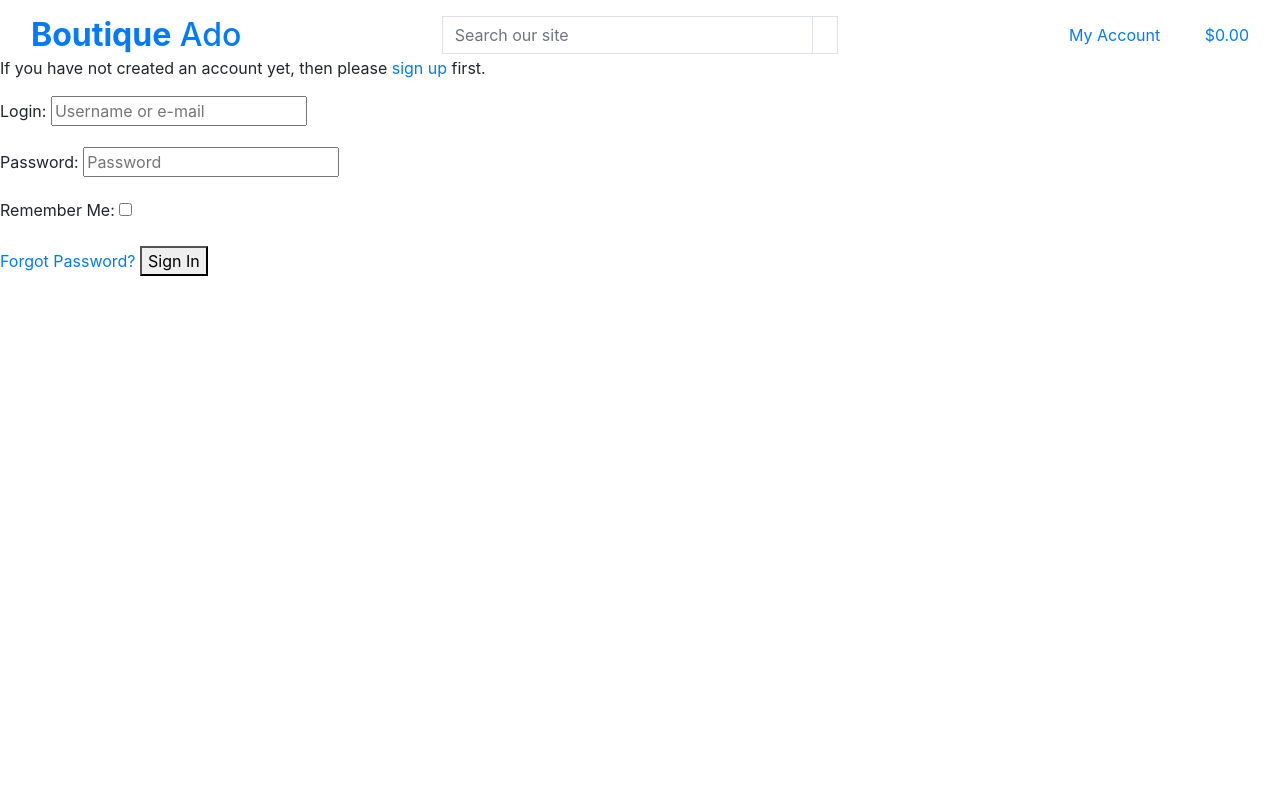
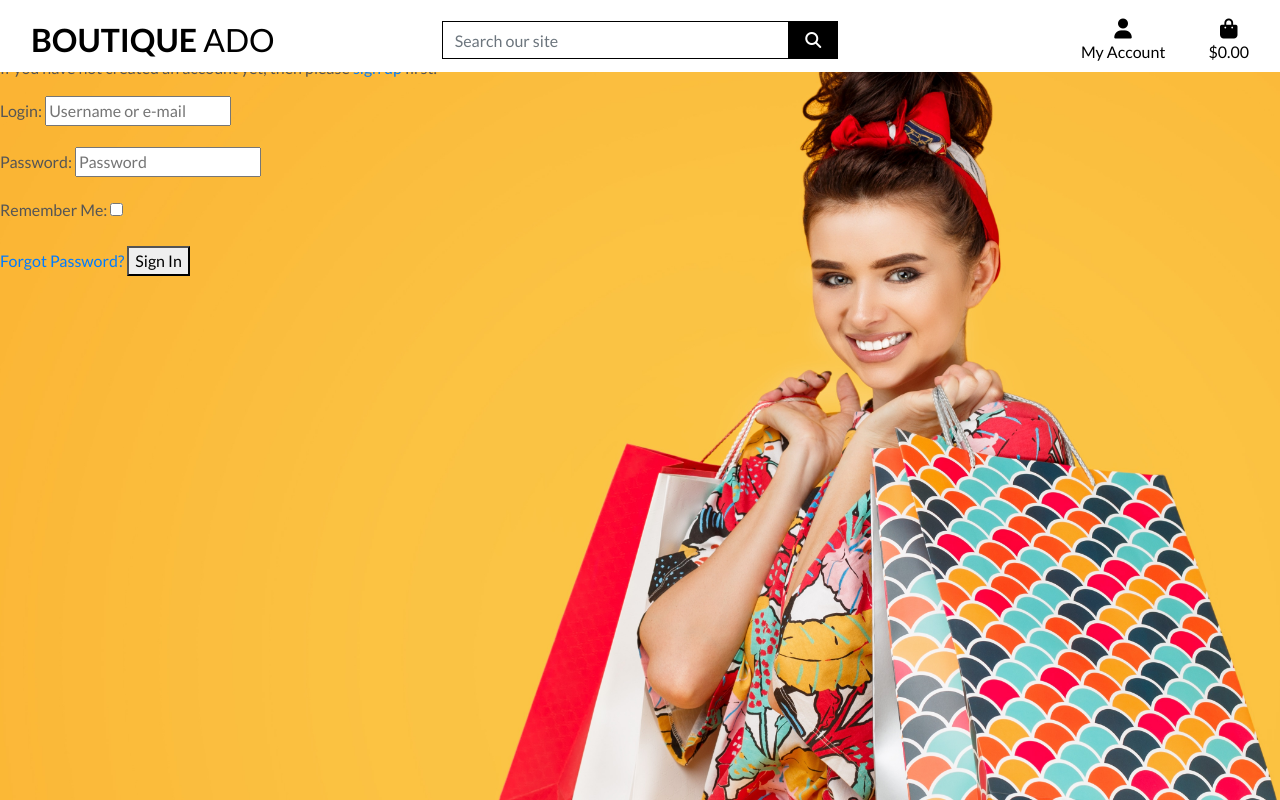
Before and after one commit to miloszmisiek/boutique-ado-ci, a Django app: page /accounts/login/ in a window 1280 px wide. Run offline with Django 3.2, Linux system fonts and the light colour scheme; some libraries are stand-ins or nearby versions.

Commit message:
Complete homepage header and css

```diff
--- a/boutique_ado/settings.py
+++ b/boutique_ado/settings.py
@@ -172,6 +172,11 @@ USE_TZ = True
 # https://docs.djangoproject.com/en/3.2/howto/static-files/
 
 STATIC_URL = '/static/'
+# tells Django where all our static files are located, since they are located in the project level static folder
+STATICFILES_DIRS = (os.path.join(BASE_DIR, 'static'),)
+
+MEDIA_URL = '/media/'
+MEDIA_ROOT = os.path.join(BASE_DIR, 'media')
 
 # Default primary key field type
 # https://docs.djangoproject.com/en/3.2/ref/settings/#default-auto-field
--- a/boutique_ado/urls.py
+++ b/boutique_ado/urls.py
@@ -15,10 +15,14 @@ Including another URLconf
 """
 from django.contrib import admin
 from django.urls import path, include
+# allows Django to see MEDIA_URL our settings and static function must be imported...
+from django.conf import settings
+from django.conf.urls.static import static
 
 urlpatterns = [
     path('admin/', admin.site.urls),
     path('accounts/', include('allauth.urls')),
     # added to import urls from home app
     path('', include('home.urls')),
-]
+] + static(settings.MEDIA_URL, document_root=settings.MEDIA_ROOT)
+# ... and then use static function to add MEDIA_URL to our list of URLs
--- a/templates/base.html
+++ b/templates/base.html
@@ -18,17 +18,29 @@
     {% block corecss %}
         <link rel="stylesheet" href="https://cdn.jsdelivr.net/npm/bootstrap@4.4.1/dist/css/bootstrap.min.css"
             integrity="sha384-Vkoo8x4CGsO3+Hhxv8T/Q5PaXtkKtu6ug5TOeNV6gBiFeWPGFN9MuhOf23Q9Ifjh" crossorigin="anonymous">
+        <!-- Google Fonts -->
+        <link rel="preconnect" href="https://fonts.googleapis.com">
+        <link rel="preconnect" href="https://fonts.gstatic.com" crossorigin>
+        <link rel="stylesheet"
+            href="https://fonts.googleapis.com/css2?family=Lato:ital,wght@0,100;0,300;0,400;0,700;0,900;1,100;1,300;1,400;1,700;1,900&display=swap">
+        <!-- base.css -->
+        <link rel="stylesheet" href="{% static 'css/base.css' %}">
+
     {% endblock %}
 
     {% block extra_css %}
     {% endblock %}
 
     {% block corejs %}
+        <!-- Font Awesome script -->
+        <script src="https://kit.fontawesome.com/d3770dbfff.js" crossorigin="anonymous"></script>
+        <!-- jQuery script -->
         <script src="https://code.jquery.com/jquery-3.6.0.min.js"
             integrity="sha256-/xUj+3OJU5yExlq6GSYGSHk7tPXikynS7ogEvDej/m4=" crossorigin="anonymous"></script>
         <script src="https://cdn.jsdelivr.net/npm/popper.js@1.16.0/dist/umd/popper.min.js"
         integrity="sha384-Q6E9RHvbIyZFJoft+2mJbHaEWldlvI9IOYy5n3zV9zzTtmI3UksdQRVvoxMfooAo"
         crossorigin="anonymous"></script>
+        <!-- Bootstrap script -->
         <script src="https://cdn.jsdelivr.net/npm/bootstrap@4.4.1/dist/js/bootstrap.min.js"
         integrity="sha384-wfSDF2E50Y2D1uUdj0O3uMBJnjuUD4Ih7YwaYd1iqfktj0Uod8GCExl3Og8ifwB6"
         crossorigin="anonymous"></script>
@@ -58,7 +70,8 @@
                     <!-- w-100 = width 100% -->
                     <div class="input-group w-100">
                         <!-- name="q" = q is for query and that's what will be submited to the action url -->
-                        <input class="form-control border border-black rounded-0" type="text" name="q" placeholder="Search our site">
+                        <input class="form-control border border-black rounded-0" type="text" name="q"
+                            placeholder="Search our site">
                         <!-- input-froup-append = bootstrap class -->
                         <div class="input-group-append">
                             <button class="form-control btn btn-black border border-black rounded-0" type="submit">
@@ -77,7 +90,8 @@
                     <li class="list-inline-item dropdown">
                         <!-- anchor element is a parent menu -->
                         <!-- data-toogle attribiute link up bootstrap JS and open the dropdown menu when clicked -->
-                        <a class="text-black nav-link" href="#" id="user-options" data-toggle="dropdown" aria-haspopup="true" aria-expanded="false">
+                        <a class="text-black nav-link" href="#" id="user-options" data-toggle="dropdown"
+                            aria-haspopup="true" aria-expanded="false">
                             <div class="text-center">
                                 <div><i class="fas fa-user fa-lg"></i></div>
                                 <p class="my-0">My Account</p>
@@ -105,7 +119,8 @@
                     <li class="list-inline-item">
                         <!-- grand_total variable will determine if there are items in the bag -->
                         <!-- it can be used in classes to change CSS depending on the state -->
-                        <a class="{% if grand_total %}text-info font-weight-bold{% else %}text-black{% endif %} nav-link" href="">
+                        <a class="{% if grand_total %}text-info font-weight-bold{% else %}text-black{% endif %} nav-link"
+                            href="">
                             <div class="text-center">
                                 <div><i class="fas fa-shopping-bag fa-lg"></i></div>
                                 <p class="my-0">
```
Lines whose indentation alone changed are shown as unchanged.
